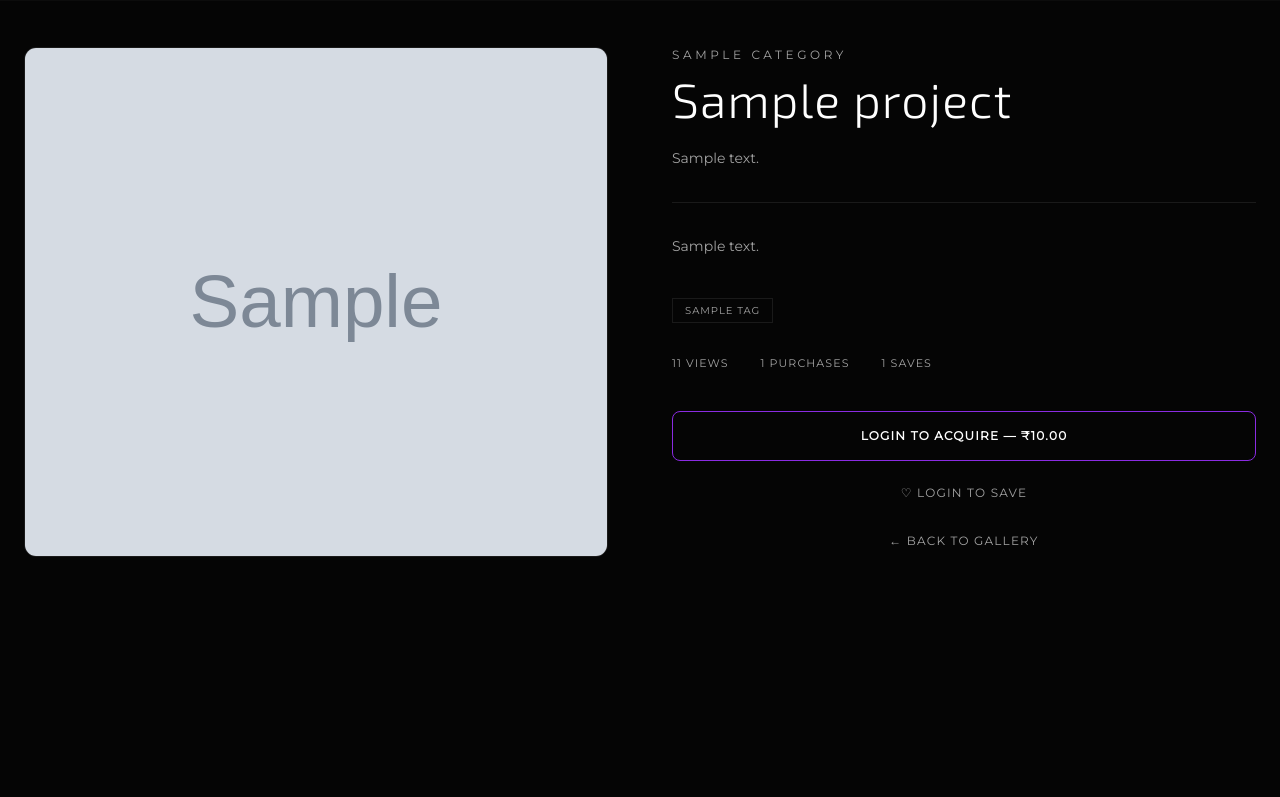
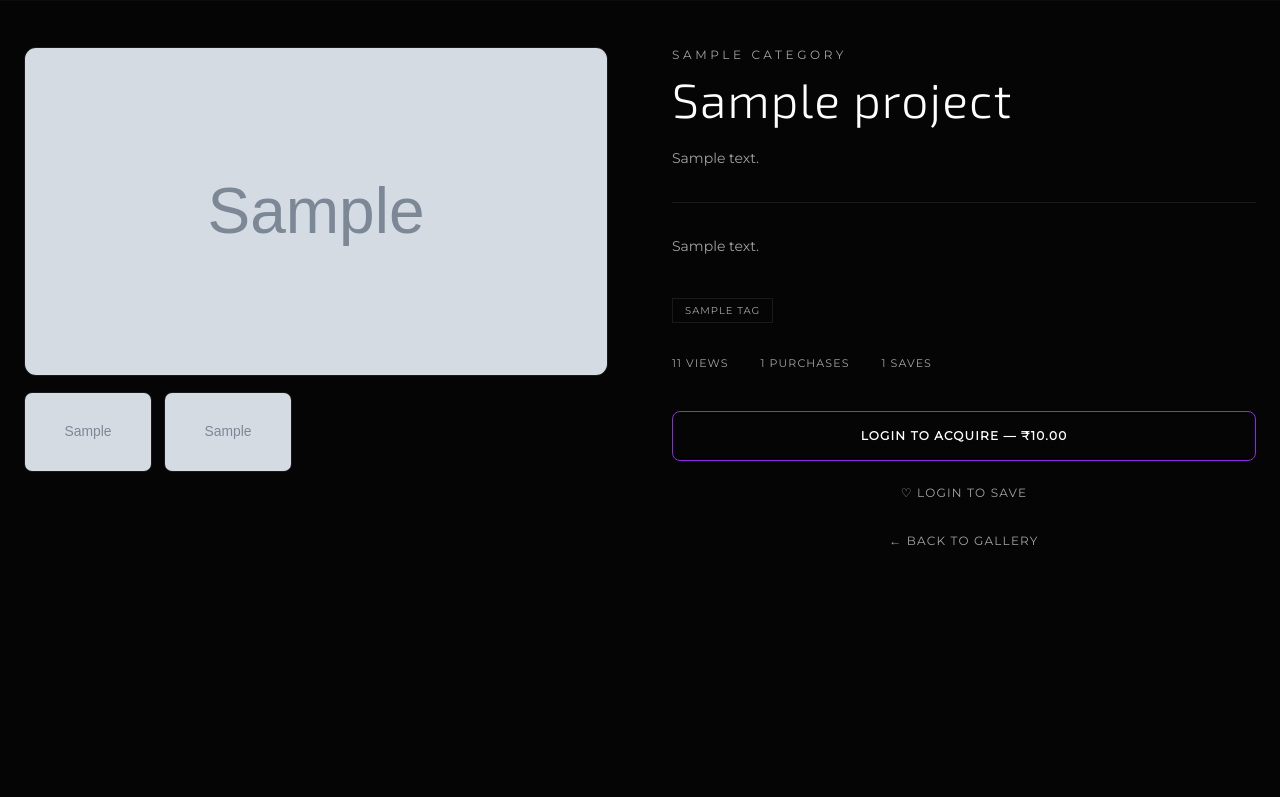
Before and after one commit to EGL-Commander/OneSiderProject-_Clean_, a Django app: a page that uses onesider_site/projects/templates/projects/Project Detail (Latest).html in a window 1280 px wide. Shown: the part 81-878 px from the top of the page. Run offline with Django 5.2, Linux system fonts and the light colour scheme; tables that the repository leaves empty hold one stand-in row (values such as "Sample post"); grey boxes marked "Sample" are stand-in pictures; some libraries are stand-ins or nearby versions.

Commit message:
Media Tray & Additional Media
Added a Media Tray Below Project Thumbnail for More Media, and Added Additional Media Field for Storing those Images on Cloud and Relating them with the Project and Fetch / Render on Page.

```diff
--- a/onesider_site/projects/models.py
+++ b/onesider_site/projects/models.py
@@ -103,3 +103,21 @@ class Project(models.Model):
 
     def __str__(self):
         return self.title
+
+
+class ProjectMedia(models.Model):
+
+    project = models.ForeignKey(
+        Project,
+        on_delete=models.CASCADE,
+        related_name='additional_media'
+    )
+
+    image = models.ImageField(
+        upload_to='project_media/'
+    )
+
+    created_at = models.DateTimeField(auto_now_add=True)
+
+    def __str__(self):
+        return self.image.name
--- a/onesider_site/projects/templates/projects/Project Detail (Latest).html
+++ b/onesider_site/projects/templates/projects/Project Detail (Latest).html
@@ -11,8 +11,11 @@
     <section class="min-h-screen pt-32 pb-20 px-6" id="project_detail">
         <div class="max-w-7xl mx-auto grid grid-cols-1 lg:grid-cols-2 gap-16">
 
-            <!-- Large Thumbnail -->
-            <div class="border rounded-xl overflow-hidden h-[400px] md:h-[560px] lg:h-auto"
+            <!-- Project Media -->
+            <div>
+
+                <!-- Main Thumbnail -->
+                <div class="border rounded-xl overflow-hidden aspect-video"
                     style="background: var(--bg-soft); border-color: var(--border);">
 
                     {% if project.thumbnail %}
@@ -22,7 +25,64 @@
                             class="w-full h-full object-cover opacity-0 transition-opacity duration-700">
                     {% else %}
                         <div class="w-full h-full flex items-center justify-center text-xs tracking-widest uppercase"
-                        style="color: var(--border);">No Image</div>
+                            style="color: var(--border);">
+                            No Image
+                        </div>
+                    {% endif %}
+
+                </div>
+
+
+                <!-- Additional Media Tray -->
+                {% if project.thumbnail or project.additional_media.all %}
+
+                <div class="mt-4">
+
+                    <div class="flex gap-3 overflow-x-auto pb-2">
+
+                        {% if project.thumbnail %}
+                            <button
+                                type="button"
+                                class="media-thumb flex-shrink-0 w-24 h-16 md:w-32 md:h-20 border rounded-lg overflow-hidden transition-opacity duration-200"
+                                data-media-url="{{ project.thumbnail.url }}"
+                                style="
+                                    background: var(--bg-soft);
+                                    border-color: var(--border);
+                                "
+                            >
+                                <img
+                                    src="{{ project.thumbnail.url }}"
+                                    alt="{{ project.title }} thumbnail"
+                                    class="w-full h-full object-cover"
+                                >
+                            </button>
+                        {% endif %}
+
+
+                        {% for media in project.additional_media.all %}
+
+                            <button
+                                type="button"
+                                class="media-thumb flex-shrink-0 w-24 h-16 md:w-32 md:h-20 border rounded-lg overflow-hidden transition-opacity duration-200"
+                                data-media-url="{{ media.image.url }}"
+                                style="
+                                    background: var(--bg-soft);
+                                    border-color: var(--border);
+                                "
+                            >
+                                <img
+                                    src="{{ media.image.url }}"
+                                    alt="{{ project.title }} preview"
+                                    class="w-full h-full object-cover"
+                                >
+                            </button>
+
+                        {% endfor %}
+
+                    </div>
+
+                </div>
+
             {% endif %}
 
             </div>
@@ -196,6 +256,33 @@
 
     }
 
+    // Additional media thumbnail switching
+
+    const mediaThumbs = document.querySelectorAll(".media-thumb");
+    const heroImage = document.getElementById("project-hero-img");
+
+    mediaThumbs.forEach((thumb) => {
+
+        thumb.addEventListener("click", () => {
+
+            const newUrl = thumb.dataset.mediaUrl;
+
+            if (!heroImage || !newUrl) {
+                return;
+            }
+
+            heroImage.classList.add("opacity-0");
+
+            heroImage.onload = () => {
+                heroImage.classList.remove("opacity-0");
+            };
+
+            heroImage.src = newUrl;
+
+        });
+
+    });
+
 
     const saveForm = document.getElementById("save-form");
 
--- a/onesider_site/projects/views.py
+++ b/onesider_site/projects/views.py
@@ -138,7 +138,10 @@ def project_list_api(request):
 def project_detail(request, slug):
     project = get_object_or_404(
         Project.objects.prefetch_related(
-            'categories', 'tags'),
+            'categories',
+            'tags',
+            'additional_media'
+            ),
         slug=slug,
         is_active=True
     )
```
Also changed, not shown: onesider_site/projects/admin.py (+6 -2 lines), onesider_site/projects/migrations/0005_projectmedia.py (added), onesider_site/projects/migrations/0006_project_additional_media.py (added), onesider_site/projects/migrations/0007_remove_project_additional_media.py (added). Lines whose indentation alone changed are shown as unchanged.
